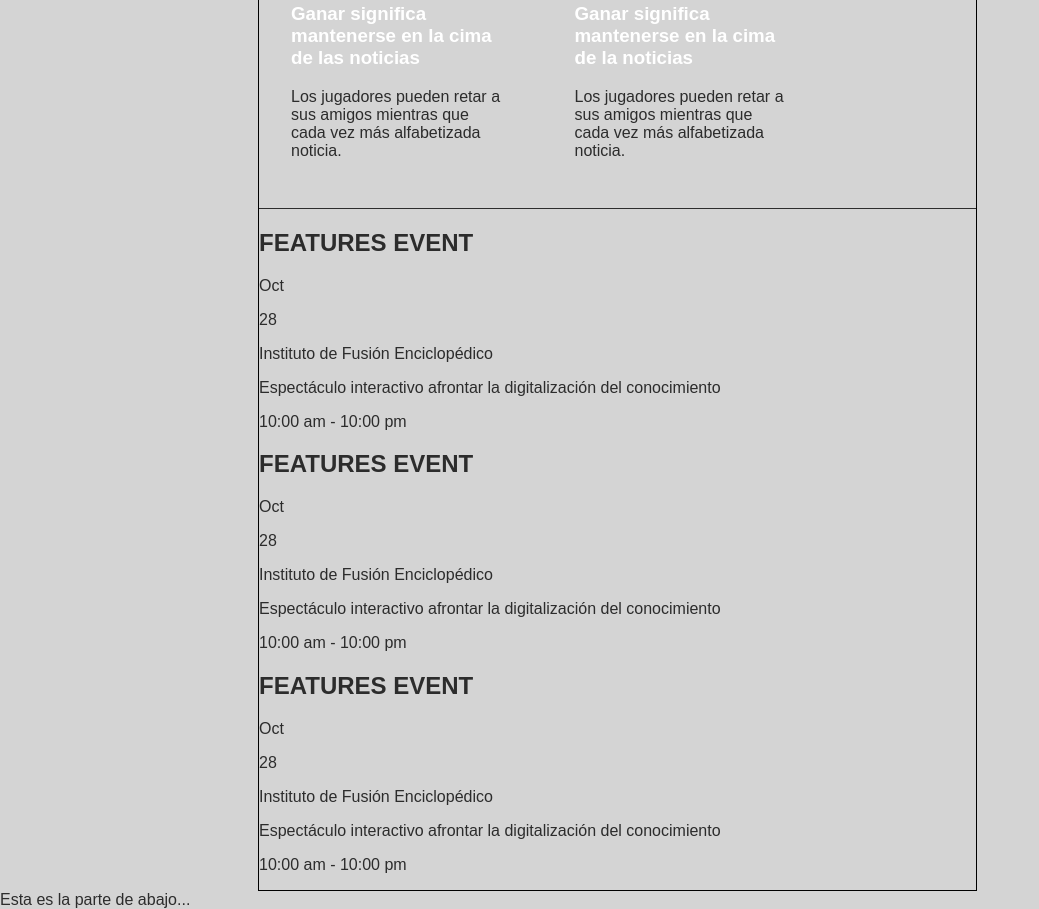
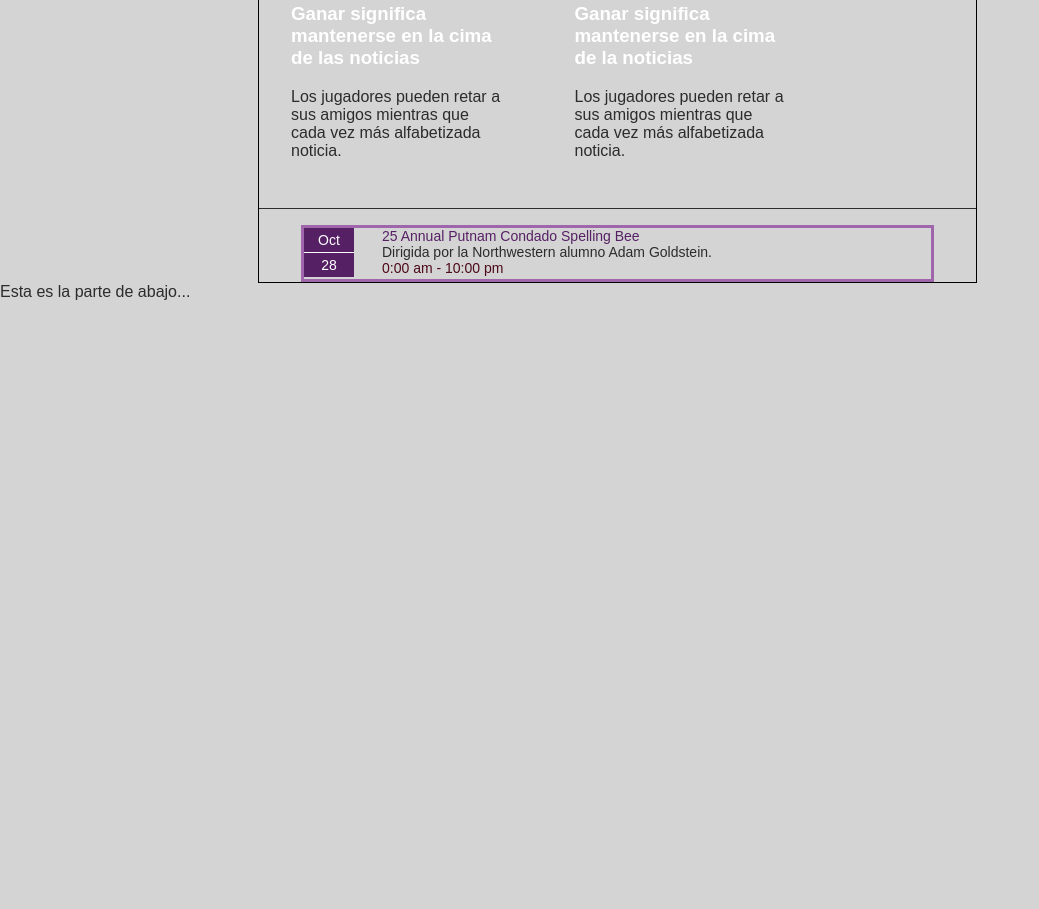
Before and after one commit to alexmandujano/PaginaUni, a plain HTML site: page index.html in a window 1280 px wide. Shown: the part 1234-2143 px from the top of the page, without its empty margins (0-1039 px from the left). After the commit the page ends 1535 px from the top, so only its background shows below. Drawn offline with Linux system fonts and the light colour scheme.

Commit message:
esta es la ultima actualizacion

```diff
--- a/index.html
+++ b/index.html
@@ -123,39 +123,22 @@
 	</div>
 
 	<div id="eventos">
-		<article id="event" >
-			<h2>FEATURES EVENT</h2>
-			<div>
-			<p>Oct</p>
-			28
+		   <article class="event" >
+			<div class="fecha">
+			<div class="mes">Oct</div>
+			<div class="dia">28</div>
 			</div>
-			<p>Instituto de Fusión Enciclopédico</p>
-			<p>Espectáculo interactivo afrontar la digitalización del conocimiento</p>
-			<p>10:00 am - 10:00 pm</p>
+
+			<div class="contenido">
+			<div class="datos-event">
+			<a class="getevent" href="#">25 Annual Putnam Condado Spelling Bee</a>
+			</div>
+			<div class="eventcontent">Dirigida por la Northwestern alumno Adam Goldstein.</div>
+			<div class="hora">0:00 am - 10:00 pm</div>
+			</div>
 
 		</article>
-		<article  id="event" >
-			<h2>FEATURES EVENT</h2>
-			<div>
-			<p>Oct</p>
-			28
-			</div>
-			<p>Instituto de Fusión Enciclopédico</p>
-			<p>Espectáculo interactivo afrontar la digitalización del conocimiento</p>
-			<p>10:00 am - 10:00 pm</p>
 
-		</article>
-		<article  id="event">
-			<h2>FEATURES EVENT</h2>
-			<div>
-			<p>Oct</p>
-			28
-			</div>
-			<p>Instituto de Fusión Enciclopédico</p>
-			<p>Espectáculo interactivo afrontar la digitalización del conocimiento</p>
-			<p>10:00 am - 10:00 pm</p>
-
-		</article>
 	</div>
 
 	</section>
--- a/style.css
+++ b/style.css
@@ -76,6 +76,7 @@ aside , section{
 	width: 30%;
 	height: 10%;
 	display: inline-block;
+	position:relative;
 	padding: 2em;
 }
 #noticias{
@@ -144,3 +145,65 @@ aside , section{
 #Slide{
 	margin: -16px 0px -5px 0px;
 }
+
+.event
+{
+
+	position: relative;
+	border: 3px #a066ab solid;
+	font-size: 14px;
+	margin: 0em 3em 0em 3em;
+}
+
+.event .contenido{
+
+	width: 360px;
+	margin-left:2em;
+	position: relative;
+}
+
+
+.event .fecha , .event .contenido{
+	display: inline-block;
+
+
+}
+.event .contenido .datos-event
+{
+
+	float:left;
+
+}
+.event .contenido .datos-event .getevent{
+
+	color:#562065;
+}
+.event .fecha
+{
+	float: left;
+	width: 50px;
+	background: #562065;
+	color:white;
+	padding: 0px;
+	position: relative;
+	text-align: center;
+}
+.event .fecha .mes{
+	padding: 4px;
+	border-bottom: 1px white solid;
+
+}
+.event .fecha .dia{
+	padding: 4px;
+
+
+}
+.event .contenido .eventcontent{
+	float: left;
+
+
+}
+.event .contenido .hora{
+	float: left;
+	color:#4d0a18;
+}
```
